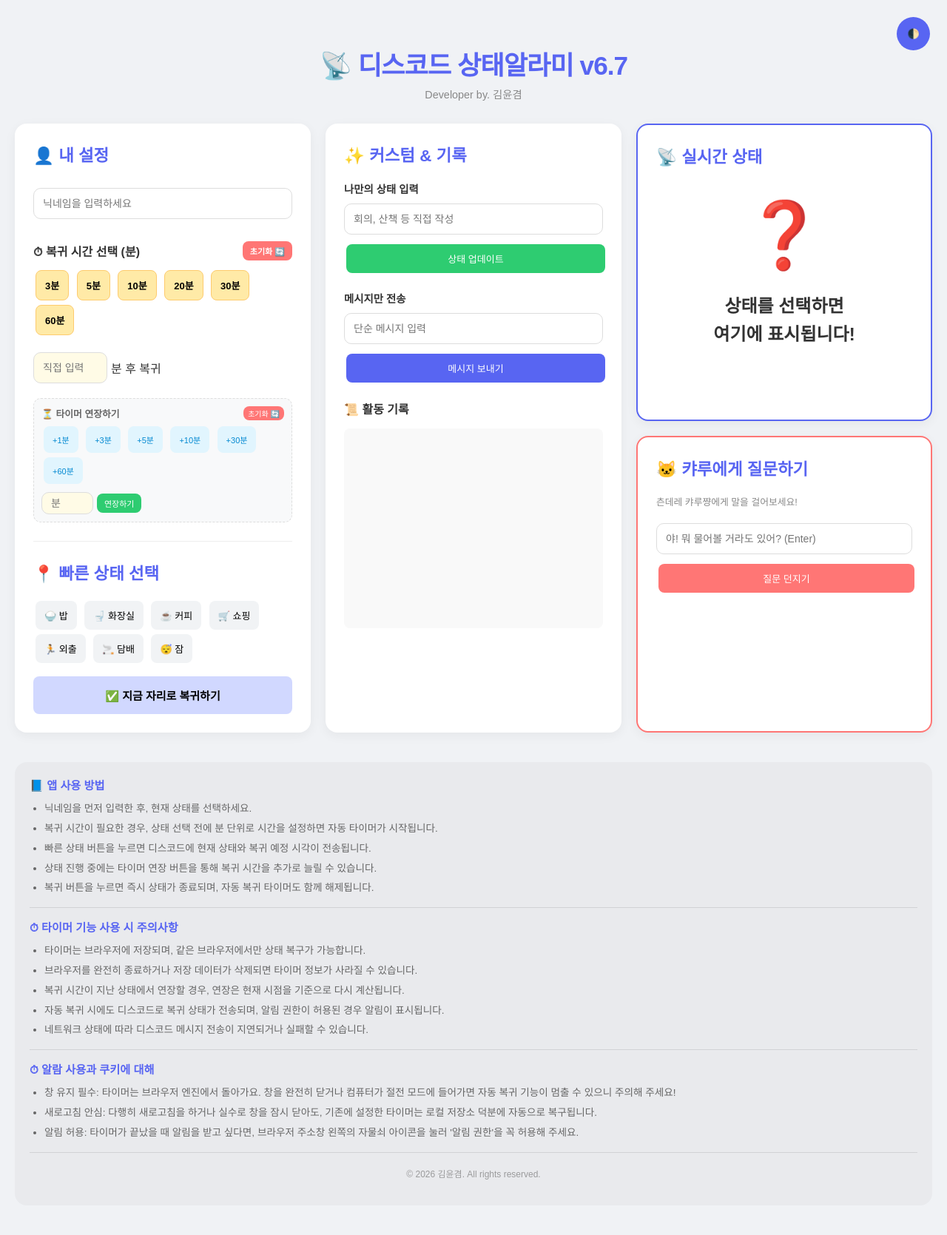
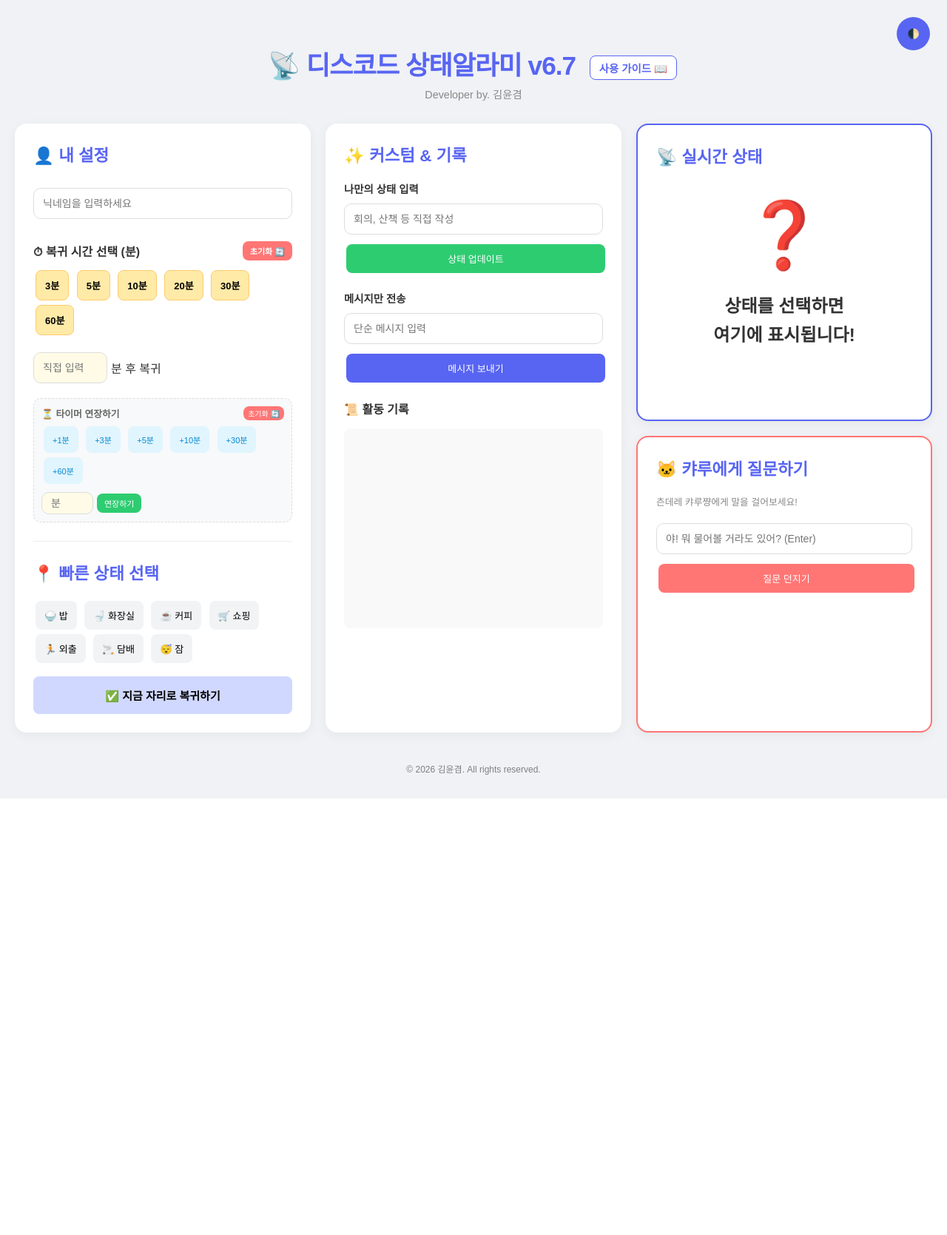
Before and after one commit to kyg9916/StateKyaru, a Flask app: page / in a window 1280 px wide. Shown: the whole page at 74% size. After the commit the page ends 1079 px from the top, so only its background shows below. Run offline with Flask 3, Linux system fonts and the light colour scheme.

Commit message:
수정 최종

```diff
--- a/templates/index.html
+++ b/templates/index.html
@@ -64,37 +64,63 @@
 
     .theme-btn { position: fixed; top: 20px; right: 20px; background-color: var(--accent-color); color: white; width: 45px; height: 45px; border-radius: 50%; z-index: 1000; }
 
-    /* 푸터 스타일 */
-.footer-info {
-    max-width: 1400px;
-    margin: 40px auto 20px;
-    padding: 20px;
-    background-color: rgba(0, 0, 0, 0.03); /* 아주 연한 회색 */
-    border-radius: var(--border-radius);
-    font-size: 0.85rem;
-    color: #666;
-    line-height: 1.6;
+    /* 가이드 모달 스타일 */
+.modal {
+    display: none;
+    position: fixed;
+    z-index: 2000;
+    left: 0; top: 0;
+    width: 100%; height: 100%;
+    background-color: rgba(0,0,0,0.5);
+    backdrop-filter: blur(5px);
 }
 
-.dark-mode .footer-info {
-    background-color: rgba(255, 255, 255, 0.05);
-    color: #aaa;
+.modal-content {
+    background-color: var(--card-bg);
+    margin: 5% auto;
+    padding: 30px;
+    border-radius: var(--border-radius);
+    width: 80%;
+    max-width: 600px;
+    max-height: 80vh;
+    overflow-y: auto;
+    box-shadow: 0 10px 30px rgba(0,0,0,0.3);
+    position: relative;
+    border: 2px solid var(--accent-color);
 }
 
-.footer-info strong {
-    color: var(--accent-color);
-    display: block;
-    margin-bottom: 8px;
-    font-size: 0.95rem;
+.close-btn {
+    position: absolute;
+    top: 15px;
+    right: 20px;
+    font-size: 24px;
+    cursor: pointer;
+    color: #888;
 }
 
-.footer-info ul {
-    margin: 0;
-    padding-left: 20px;
+.guide-btn {
+    font-size: 0.9rem;
+    padding: 5px 12px;
+    vertical-align: middle;
+    margin-left: 10px;
+    background-color: #fff;
+    border: 1px solid var(--accent-color);
+    color: var(--accent-color);
+    font-weight: bold;
 }
 
-.footer-info ul li {
-    margin-bottom: 5px;
+.guide-btn:hover {
+    background-color: var(--accent-color);
+    color: #fff;
+}
+
+/* 모달 내부 캬루 박스 스타일 */
+.modal-kyaru-box {
+    background: rgba(255, 118, 117, 0.1);
+    border-radius: 12px;
+    padding: 15px;
+    border: 1px dashed #ff7675;
+    margin-top: 15px;
 }
 
 </style>
@@ -104,8 +130,42 @@
 <button class="theme-btn" onclick="toggleTheme()">🌓</button>
 
 <div class="header-area">
-    <h1>📡 디스코드 상태알라미 v6.7</h1>
+    <h1>📡 디스코드 상태알라미 v6.7 <button class="guide-btn" onclick="openModal()">사용 가이드 📖</button></h1>
     <div class="developer">Developer by. 김윤겸</div>
+</div>
+
+<div id="guideModal" class="modal">
+    <div class="modal-content">
+        <span class="close-btn" onclick="closeModal()">&times;</span>
+
+        <h2>📘 전체 사용 설명서</h2>
+
+        <div style="line-height: 1.8;">
+            <strong>⏱ 타이머 & 상태 설정</strong>
+            <ul style="font-size: 0.9rem; padding-left: 20px;">
+                <li>닉네임 입력 후 상태 버튼을 누르면 디스코드에 즉시 전송됩니다.</li>
+                <li>시간을 선택하면 자동 복귀 타이머가 작동하며, 브라우저가 켜져 있어야 합니다.</li>
+                <li>새로고침해도 타이머는 유지되지만, 쿠키/저장소 삭제 시 초기화됩니다.</li>
+                <li><b>알림 권한:</b> 브라우저 주소창 왼쪽 자물쇠를 눌러 알림을 허용해 주세요!</li>
+            </ul>
+
+            <hr style="border: 0; border-top: 1px solid #eee; margin: 20px 0;">
+
+            <div class="modal-kyaru-box">
+                <strong>🐱 캬루랑 대화하는 법 (똑바로 읽어!)</strong>
+                <ul style="font-size: 0.9rem; padding-left: 20px;">
+                    <li><b>질문 던지기:</b> 궁금한 걸 적고 엔터를 쳐! 닉네임은 꼭 미리 써둬야 해.</li>
+                    <li><b>기다림:</b> 내가 '생각 중'이면 최대 10번 재시도하니까 창 닫지 말고 기다려!</li>
+                    <li><b>서버 상태:</b> 무료 서버라 내가 잠들어 있을 수 있어. 깨어날 때까지 30초만 참아!</li>
+                    <li>말투는 까칠해도 정답은 친절하게 알려줄 테니 고마운 줄 알라구!</li>
+                </ul>
+            </div>
+        </div>
+
+        <div style="text-align: center; margin-top: 25px;">
+            <button class="btn-primary" onclick="closeModal()" style="width: 100%;">알았어, 캬루쨩! (닫기)</button>
+        </div>
+    </div>
 </div>
 
 <div class="main-grid">
@@ -210,39 +270,6 @@
     </div>
 </div>
 </div>
-
-<div class="footer-info">
-    <strong>📘 앱 사용 방법</strong>
-<ul>
-    <li>닉네임을 먼저 입력한 후, 현재 상태를 선택하세요.</li>
-    <li>복귀 시간이 필요한 경우, 상태 선택 전에 분 단위로 시간을 설정하면 자동 타이머가 시작됩니다.</li>
-    <li>빠른 상태 버튼을 누르면 디스코드에 현재 상태와 복귀 예정 시각이 전송됩니다.</li>
-    <li>상태 진행 중에는 타이머 연장 버튼을 통해 복귀 시간을 추가로 늘릴 수 있습니다.</li>
-    <li>복귀 버튼을 누르면 즉시 상태가 종료되며, 자동 복귀 타이머도 함께 해제됩니다.</li>
-</ul>
-
-    <hr style="border: 0; border-top: 1px solid rgba(0,0,0,0.1); margin: 15px 0;">
-
-    <strong>⏱ 타이머 기능 사용 시 주의사항</strong>
-<ul>
-    <li>타이머는 브라우저에 저장되며, 같은 브라우저에서만 상태 복구가 가능합니다.</li>
-    <li>브라우저를 완전히 종료하거나 저장 데이터가 삭제되면 타이머 정보가 사라질 수 있습니다.</li>
-    <li>복귀 시간이 지난 상태에서 연장할 경우, 연장은 현재 시점을 기준으로 다시 계산됩니다.</li>
-    <li>자동 복귀 시에도 디스코드로 복귀 상태가 전송되며, 알림 권한이 허용된 경우 알림이 표시됩니다.</li>
-    <li>네트워크 상태에 따라 디스코드 메시지 전송이 지연되거나 실패할 수 있습니다.</li>
-</ul>
-
-    <hr style="border: 0; border-top: 1px solid rgba(0,0,0,0.1); margin: 15px 0;">
-
-    <strong>⏱ 알람 사용과 쿠키에 대해</strong>
-
-    <ul>
-        <li>창 유지 필수: 타이머는 브라우저 엔진에서 돌아가요. 창을 완전히 닫거나 컴퓨터가 절전 모드에 들어가면 자동 복귀 기능이 멈출 수 있으니 주의해 주세요!</li>
-        <li>새로고침 안심: 다행히 새로고침을 하거나 실수로 창을 잠시 닫아도, 기존에 설정한 타이머는 로컬 저장소 덕분에 자동으로 복구됩니다.</li>
-        <li>알림 허용: 타이머가 끝났을 때 알림을 받고 싶다면, 브라우저 주소창 왼쪽의 자물쇠 아이콘을 눌러 '알림 권한'을 꼭 허용해 주세요.</li>
-    </ul>
-
-    <hr style="border: 0; border-top: 1px solid rgba(0,0,0,0.1); margin: 15px 0;">
 
     <p style="text-align: center; margin-top: 20px; opacity: 0.6; font-size: 0.75rem;">© 2026 김윤겸. All rights reserved.</p>
 </div>
@@ -353,10 +380,10 @@
     embeds: [{
         title: `${info.icon} ${nickname}님의 상태`,
         color: info.color,
-            description: `${statusMsg}`,
+        description: `${statusMsg}`, // 👈 이미 여기서 "고통받는 중이에요!"라고 나오니까요.
         fields: [
-                { name: "현재 상태", value: statusName, inline: true },
-                { name: "복귀 예정 시각", value: estimatedReturnMsg, inline: true } // 👈 메시지 변경
+            // "현재 상태" 필드를 삭제했습니다.
+            { name: "복귀 예정 시각", value: estimatedReturnMsg, inline: false }
         ],
         footer: { text: `발생 시각: ${timestamp}` }
     }]
@@ -528,6 +555,24 @@
     }
 }
 
+    // 모달 열기
+function openModal() {
+    document.getElementById('guideModal').style.display = 'block';
+}
+
+// 모달 닫기
+function closeModal() {
+    document.getElementById('guideModal').style.display = 'none';
+}
+
+// 모달 바깥 영역 클릭 시 닫기
+window.onclick = function(event) {
+    const modal = document.getElementById('guideModal');
+    if (event.target == modal) {
+        modal.style.display = 'none';
+    }
+}
+
 </script>
 </body>
 </html>
```
Also changed, not shown: my_chat_bot_two.py (+16 -18 lines). Lines whose indentation alone changed are shown as unchanged.
